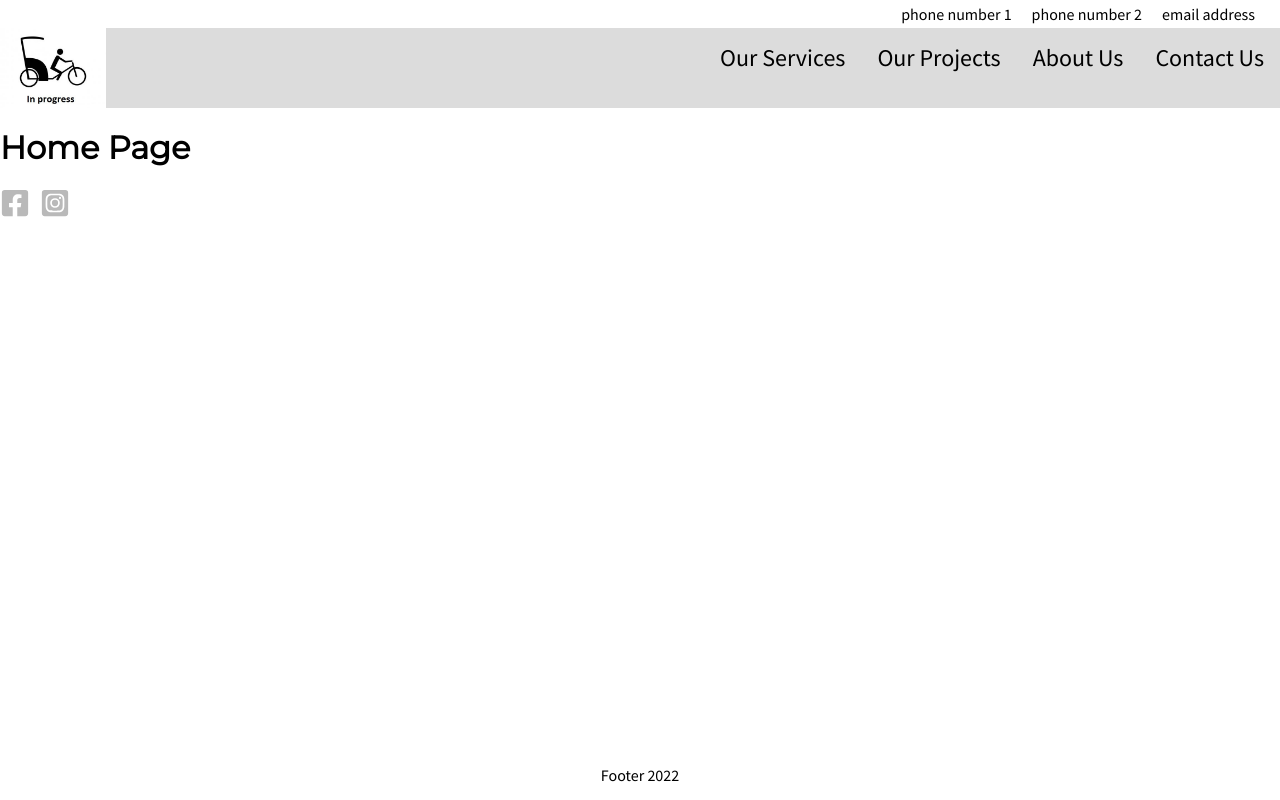
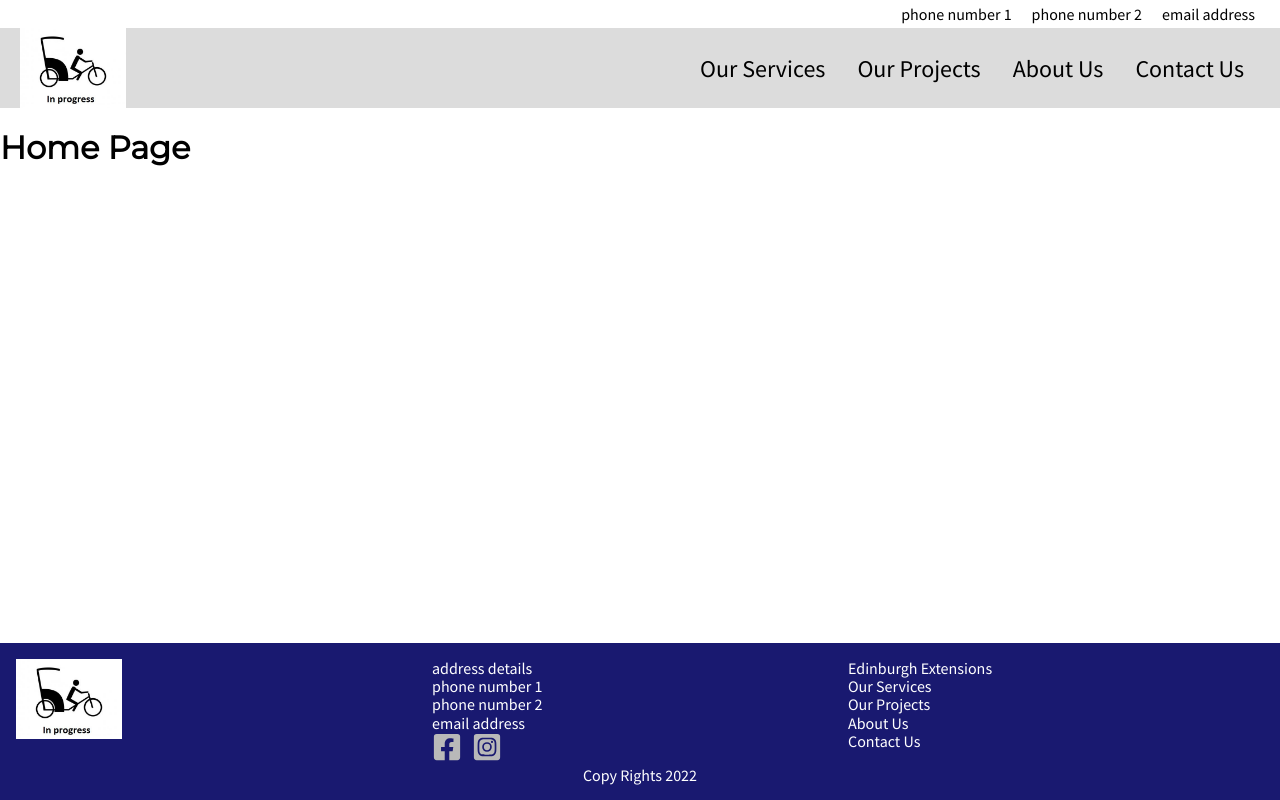
Before and after one commit to morival/edinburgh-extensions, a Gatsby site: page / in a window 1280 px wide. Built offline with nearby package versions, Linux system fonts and the light colour scheme; Gatsby itself is replaced by a stand-in of ours.

Commit message:
added template for the footer with contact details, logo and sitemap

```diff
--- a/gatsby-config.js
+++ b/gatsby-config.js
@@ -3,7 +3,14 @@ module.exports = {
     siteUrl: `https://www.edinburgh-extensions.co.uk`,
     title: `Edinburgh Extensions`,
     description: `New builds, Extensions, Renovations, Bathrooms, Finishing Joinery, Masonry`,
+    links: {
+      link_1: `Our Services`,
+      link_2: `Our Projects`,
+      link_3: `About Us`,
+      link_4: `Contact Us`,
+    },
     contact: {
+      address: `address details`,
       phone_1: `phone number 1`,
       phone_2: `phone number 2`,
       email: `email address`,
@@ -13,7 +20,7 @@ module.exports = {
       instagram: `https://instagram.com`,
     },
     images: {
-      logo: `gatsby-icon.png`,
+
     }
   },
   plugins: [
--- a/src/components/Footer.js
+++ b/src/components/Footer.js
@@ -1,16 +1,113 @@
 import React from 'react'
 import styled from 'styled-components'
+import { graphql, Link, useStaticQuery } from 'gatsby';
+import { GatsbyImage, getImage } from "gatsby-plugin-image"
+import { FaFacebookSquare, FaInstagramSquare } from 'react-icons/fa';
 
 
 const FooterStyles = styled.footer`
+    padding: 1rem;
+    color: white;
+    background-color: #191970;
+`;
+const MainFooter = styled.div`
+    display: grid;
+    grid-template-columns: 1fr 1fr 1fr;
+`;
+const Contact = styled.div`
+
+`;
+const Logo = styled(Link)`
+
+`;
+const ContactDetails = styled.div`
+
+`;
+const SocialMedia = styled.div`
+    display: inline-grid;
+    grid-template-columns: repeat(2, auto);
+    grid-gap: 10px;
+    svg {
+        width: 30px;
+        height: 30px;
+        color: ${({ theme }) => theme.color.social_icons}
+    }
+`;
+const SiteMap = styled.div`
+
+`;
+const SiteLink = styled(Link)`
+    color: white;
+`;
+const CopyRights = styled.div`
     text-align: center;
-    padding: 1rem;
-    color: ${({ theme }) => theme.color.text};
 `;
 
 
-export default function Footer(params) {
+export default function Footer() {
+
+    const data = useStaticQuery(graphql`
+        query FootLogo {
+            file(name: {eq: "project_04"}) {
+                childImageSharp {
+                    gatsbyImageData(height: 80)
+                }
+            }
+            site {
+                siteMetadata {
+                  links {
+                    link_1
+                    link_2
+                    link_3
+                    link_4
+                  }
+                  contact {
+                    address
+                    phone_1
+                    phone_2
+                    email
+                  }
+                  title
+                  social {
+                    facebook
+                    instagram
+                  }
+                }
+              }
+        }
+    `)
+    const image = getImage(data.file)
+    const { title } = data.site.siteMetadata
+    const { link_1, link_2, link_3, link_4 } = data.site.siteMetadata.links
+    const { address, phone_1, phone_2, email } = data.site.siteMetadata.contact
+    const { facebook, instagram } = data.site.siteMetadata.social
+
+    console.log(image)
     return (
-        <FooterStyles>Footer {new Date().getFullYear()}</FooterStyles>
+        <FooterStyles>
+            <MainFooter>
+                <Logo to='/'><GatsbyImage image={image} alt="logo" /></Logo>
+                <Contact>
+                    <ContactDetails>
+                        <div>{address}</div>
+                        <div>{phone_1}</div>
+                        <div>{phone_2}</div>
+                        <div>{email}</div>
+                    </ContactDetails>
+                    <SocialMedia>
+                        <Link to={facebook}><FaFacebookSquare /></Link>
+                        <Link to={instagram}><FaInstagramSquare /></Link>
+                    </SocialMedia>
+                </Contact>
+                <SiteMap>
+                    <div><SiteLink to="/">{title}</SiteLink></div>
+                    <div><SiteLink to="/services">{link_1}</SiteLink></div>
+                    <div><SiteLink to="/projects">{link_2}</SiteLink></div>
+                    <div><SiteLink to="/about">{link_3}</SiteLink></div>
+                    <div><SiteLink to="/contact">{link_4}</SiteLink></div>
+                </SiteMap>
+            </MainFooter>
+            <CopyRights>Copy Rights {new Date().getFullYear()}</CopyRights>
+        </FooterStyles>
     )
 };
--- a/src/components/Navbar.js
+++ b/src/components/Navbar.js
@@ -8,25 +8,13 @@ import { GatsbyImage, getImage } from "gatsby-plugin-image"
 const NavbarStyles = styled.nav`
     display: flex;
     justify-content: space-between;
+    padding: 0 20px;
     background-color: gainsboro;
     @media screen and (max-width: 768px) {
         justify-content: center;
     }
-
-    ul li {
-        height: 80px;
-        @media screen and (max-width: 768px) {
-            width: 100%;
-        }
-    }
 `;
-const MenuLinksStyles = styled.ul`
-    display: flex;
-    align-items: center;
-    margin: 0;
-    padding: 0;
-    list-style: none;
-    text-align: center;
+const NavList = styled.ul`
     @media screen and (max-width: 768px) {
         flex-direction: column;
         justify-content: center;
@@ -37,17 +25,24 @@ const MenuLinksStyles = styled.ul`
         opacity: 1;
         transition: all 0.2s ease;
         background: mediumblue;
+        z-index: 1;
     }
-`
-const NavLogoStyles = styled(Link)`
+`;
+const  NavListItem = styled.li`
+    display: flex;
+    align-items: center;
+    height: 80px;
+    @media screen and (max-width: 768px) {
+        width: 100%;
+        justify-content: center;
+    }
+`;
+const NavLogo = styled(Link)`
     z-index: 999;
-`
-const NavLinkStyles = styled(Link)`
-    display: inline-block;
+`;
+const NavLink = styled(Link)`
     padding: 1rem;
     font-size: 1.5rem;
-    text-decoration: none;
-    color: ${({ theme }) => theme.color.text};
     @media screen and (max-width: 768px) {
         width: 100%;
         padding: 1rem 0;
@@ -59,11 +54,8 @@ const NavLinkStyles = styled(Link)`
             background-color: darkblue;
         }
     }
-    /* @media screen and (max-width: 576px) {
-        width: 80%;
-    } */
-`
-const MenuIconStyles = styled.div`
+`;
+const MenuIcon = styled.div`
     display: none;
     @media screen and (max-width: 768px) {
         z-index: 999;
@@ -76,7 +68,7 @@ const MenuIconStyles = styled.div`
         color: ${({ click }) => (click ? 'white' : 'black')};
         cursor: pointer;
     }
-`
+`;
 
 export default function Navbar() {
 
@@ -114,16 +106,16 @@ export default function Navbar() {
 
     return (
         <NavbarStyles>
-            <NavLogoStyles to="/" onClick={closeMobileMenu}><GatsbyImage image={image} alt="logo" /></NavLogoStyles>
-            <MenuIconStyles click={click} onClick={handleClick}>
+            <NavLogo to="/" onClick={closeMobileMenu}><GatsbyImage image={image} alt="logo" /></NavLogo>
+            <MenuIcon click={click} onClick={handleClick}>
                 {click ? <FaTimes /> : <FaBars />}
-            </MenuIconStyles>
-            <MenuLinksStyles click={click} onClick={handleClick}>
-                <li><NavLinkStyles to="/services">Our Services</NavLinkStyles></li>
-                <li><NavLinkStyles to="/projects">Our Projects</NavLinkStyles></li>
-                <li><NavLinkStyles to="/about">About Us</NavLinkStyles></li>
-                <li><NavLinkStyles to="/contact">Contact Us</NavLinkStyles></li>
-            </MenuLinksStyles>
+            </MenuIcon>
+            <NavList click={click} onClick={handleClick}>
+                <NavListItem><NavLink to="/services">Our Services</NavLink></NavListItem>
+                <NavListItem><NavLink to="/projects">Our Projects</NavLink></NavListItem>
+                <NavListItem><NavLink to="/about">About Us</NavLink></NavListItem>
+                <NavListItem><NavLink to="/contact">Contact Us</NavLink></NavListItem>
+            </NavList>
         </NavbarStyles>
     )
 };
--- a/src/components/layout.js
+++ b/src/components/layout.js
@@ -12,13 +12,12 @@ const LayoutStyles = styled.div`
 `;
 
 
-export default function Layout({ pageTitle, children }) {
+export default function Layout({ children }) {
   return (
         <LayoutStyles>
             <Header />
             {/* <title>{pageTitle}</title> */}
             <main>
-                <h1>{pageTitle}</h1>
                 {children}
             </main>
             <Footer />
--- a/src/components/theme.js
+++ b/src/components/theme.js
@@ -23,6 +23,18 @@ const GlobalStyle = createGlobalStyle`
     h1, h2, h3 {
         font-family: ${({ theme }) => theme.fonts.header}, sans-serif;
     }
+    ul {
+        display: flex;
+        align-items: center;
+        margin: 0;
+        padding: 0;
+        list-style: none;
+        text-align: center;
+    }
+    a {
+        text-decoration: none;
+        color: ${({ theme }) => theme.color.text};
+    }
 `;
 
 const Theme = ({ children }) => {
--- a/src/pages/index.js
+++ b/src/pages/index.js
@@ -1,20 +1,10 @@
 import * as React from "react"
 import styled from "styled-components"
-import { FaFacebookSquare, FaInstagramSquare } from 'react-icons/fa';
 // import { graphql } from "gatsby";
 
 
 const HomePageStyles = styled.div`
-  .icons {
-    display: inline-grid;
-    grid-template-columns: repeat(2, auto);
-    grid-gap: 10px;
-  }
-  .icons svg {
-    width: 30px;
-    height: 30px;
-    color: ${({ theme }) => theme.color.social_icons}
-  }
+
 `;
 
 
@@ -27,10 +17,6 @@ export default function IndexPage({ data }) {
   return (
     <HomePageStyles>
       <h1>Home Page</h1>
-      <div className="icons">
-        <FaFacebookSquare />
-        <FaInstagramSquare />
-      </div>
     </HomePageStyles>
   )
 }
```
